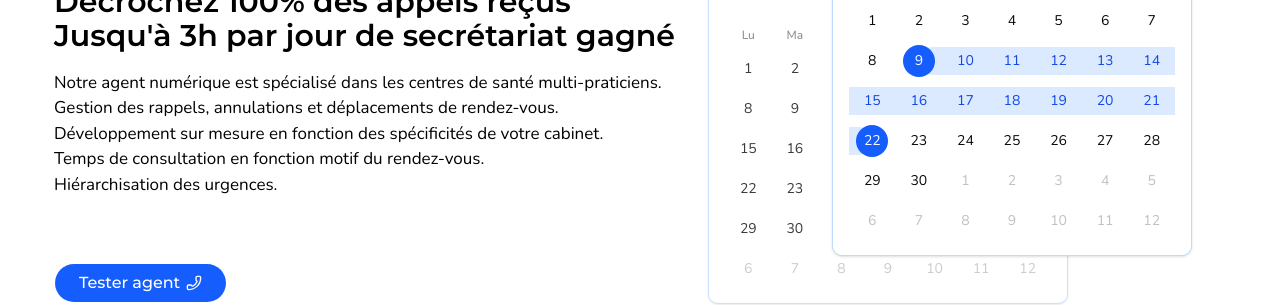
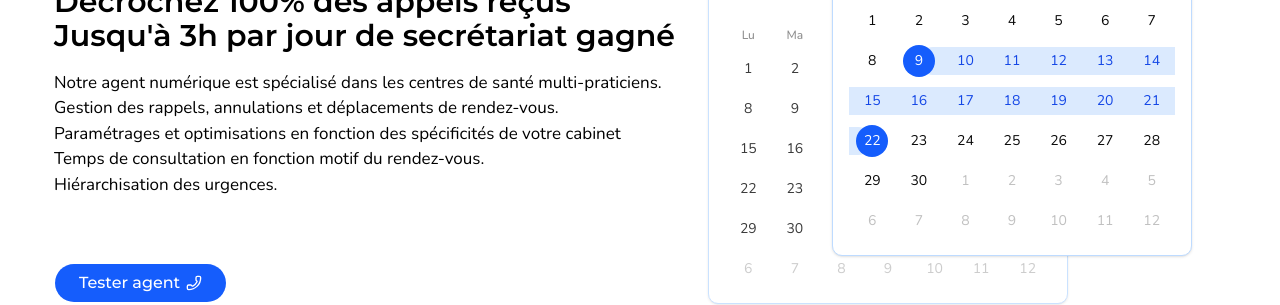
Before and after one commit to Christophe-allo/site-vitrine, a Next.js app: page / in a window 1280 px wide. Shown: the part 253-558 px from the top of the page. Built offline with nearby package versions, Linux system fonts and the light colour scheme.

Commit message:
Update pricing and landing page copy

```diff
--- a/app/page.tsx
+++ b/app/page.tsx
@@ -81,7 +81,7 @@ const plans: Plan[] = [
     features: [
       'Audit des logiciels de télésecrétariat (offert)',
       'Installation Alloclinic (offerte)',
-      'Développement sur mesure adapté à votre flux de travail',
+      'Paramétrages en fonction des spécificités de votre cabinet',
       'Appels illimités',
       'SMS de confirmation de rendez-vous',
       'SMS de rappel de rendez-vous',
--- a/components/shadcn-studio/blocks/hero-section-40/hero-section-40.tsx
+++ b/components/shadcn-studio/blocks/hero-section-40/hero-section-40.tsx
@@ -696,7 +696,7 @@ const HeroSection = () => {
                 <br />
                 Gestion des rappels, annulations et déplacements de rendez-vous.
                 <br />
-                Développement sur mesure en fonction des spécificités de votre cabinet.
+                Paramétrages et optimisations en fonction des spécificités de votre cabinet
                 <br />
                 Temps de consultation en fonction motif du rendez-vous.
                 <br />
--- a/components/shadcn-studio/blocks/pricing-component-07/pricing-component-07.tsx
+++ b/components/shadcn-studio/blocks/pricing-component-07/pricing-component-07.tsx
@@ -116,7 +116,7 @@ const Pricing = ({ plans }: { plans: Plan[] }) => {
             <br />
             Appels et SMS illimités
             <br />
-            Développement sur mesure en fonction des spécificités de votre cabinet.
+            Paramétrages et optimisations en fonction des spécificités de votre cabinet
             <br />
             <span className='font-bold text-blue-600'>2 mois d&apos;essai satisfait ou remboursé</span>
           </MotionPreset>
```
